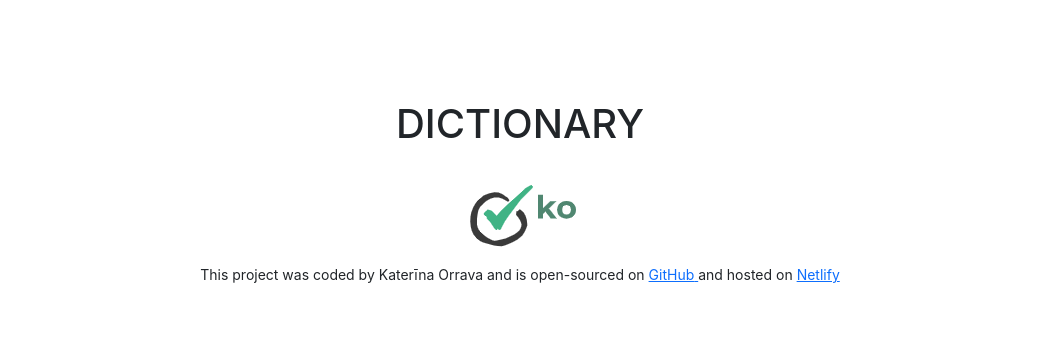
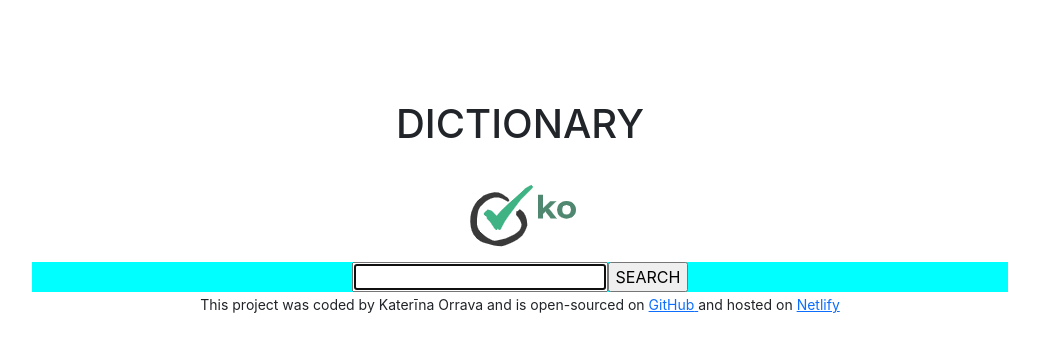
Before and after one commit to KateRiinaO/app-dictionary-react, a React (Create React App) app: page / in a window 1280 px wide. Shown: the top 352 px of the page, without its empty margins (120-1159 px from the left). Built offline with nearby package versions, Linux system fonts and the light colour scheme.

Commit message:
Added searching form "input" and "submit"

```diff
--- a/src/App.css
+++ b/src/App.css
@@ -15,6 +15,3 @@
   display: block;
   margin: 0 auto;
 }
-.App .footer {
-  text-align: center;
-}
--- a/src/App.js
+++ b/src/App.js
@@ -1,4 +1,6 @@
 import "./App.css";
+import React from "react";
+import Dictionary from "./Dictionary";
 import logo from "./logo.png";
 
 export default function App() {
@@ -13,7 +15,10 @@ export default function App() {
             className="logo img-fluid"
           />
         </header>
-        <footer>
+        <main>
+          <Dictionary />
+        </main>
+        <footer className="text-center">
           <small className="footer">
             This project was coded by Katerīna Orrava and is open-sourced on{" "}
             <a
--- /dev/null
+++ b/src/Dictionary.css
@@ -0,0 +1,3 @@
+.Dictionary {
+  background-color: aqua;
+}
--- /dev/null
+++ b/src/Dictionary.js
@@ -0,0 +1,17 @@
+import React from "react";
+import "./Dictionary.css";
+export default function Dictionary() {
+  function search(event) {
+    event.preventDefault();
+    alert("searching");
+  }
+
+  return (
+    <div className="Dictionary">
+      <form onSubmit={search}>
+        <input type="search" autoFocus={true} />
+        <input type="submit" value="SEARCH" />
+      </form>
+    </div>
+  );
+}
```
